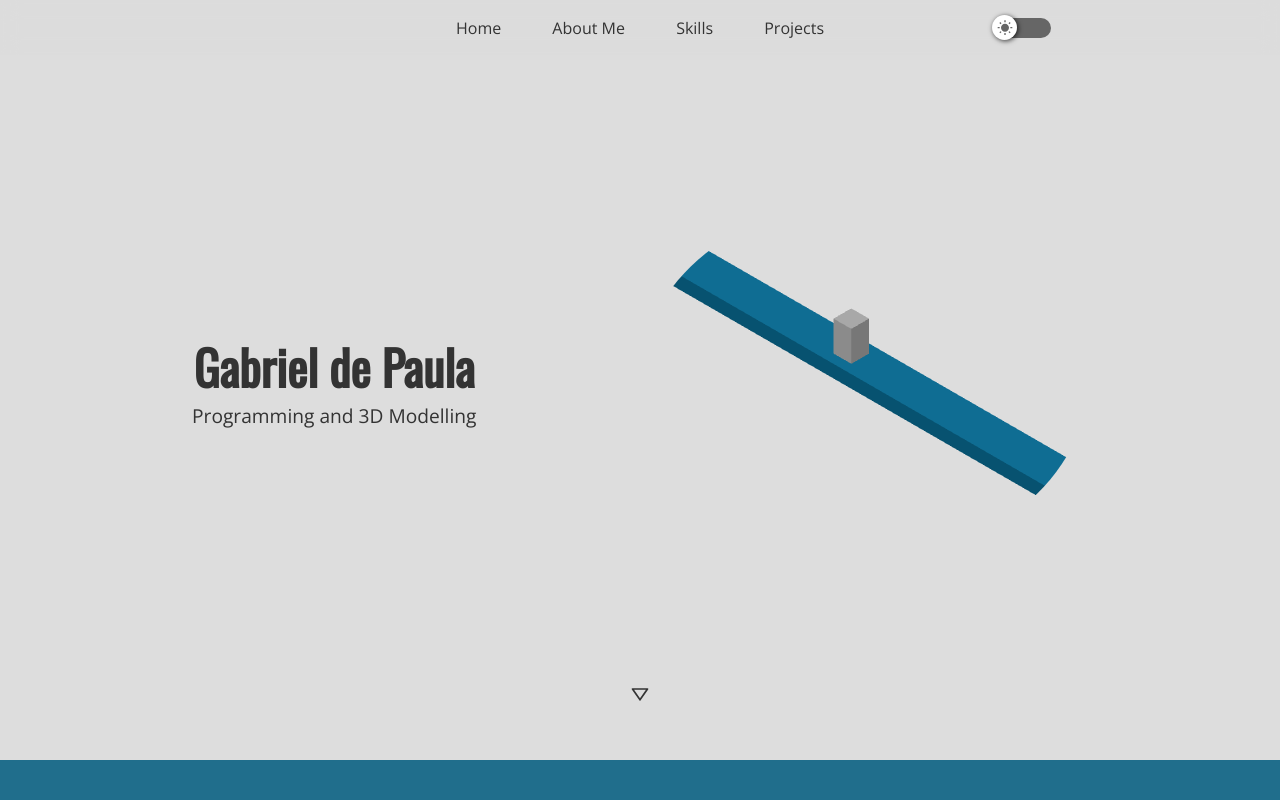
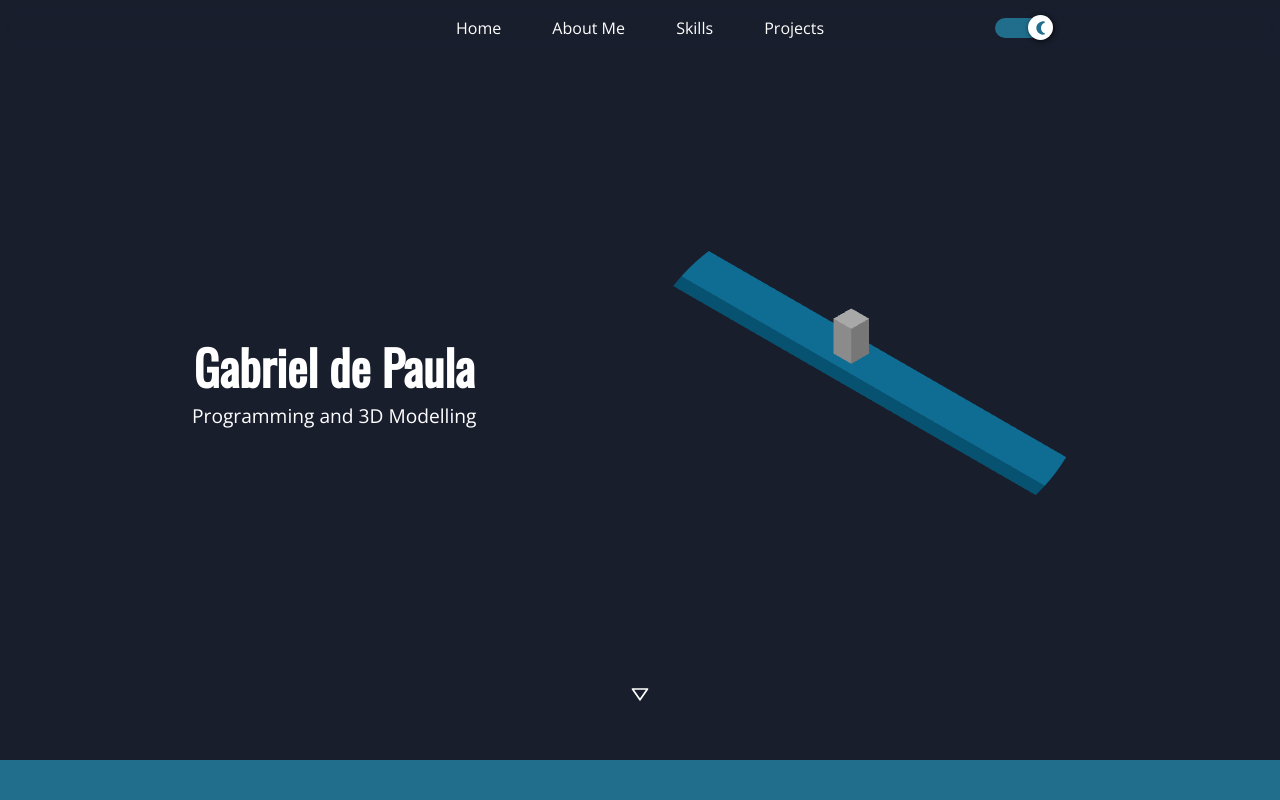
Before and after one commit to gabriel-dp/gabriel-dp.github.io_v1, a React (Create React App) app: page / in a window 1280 px wide. Shown: the top 800 px of the page. Built offline with nearby package versions, Linux system fonts and the light colour scheme; no server answers.

Commit message:
dark theme default

```diff
--- a/src/App.jsx
+++ b/src/App.jsx
@@ -9,7 +9,7 @@ import LightTheme from './styles/themes/light';
 
 function App() {
 
-	const[theme, setTheme] = usePersistedState('PortfolioTheme', LightTheme);
+	const[theme, setTheme] = usePersistedState('PortfolioTheme', DarkTheme);
 	const ToggleTheme = () => {
 		setTheme(theme.title === 'light' ? DarkTheme : LightTheme);
 	}
```
